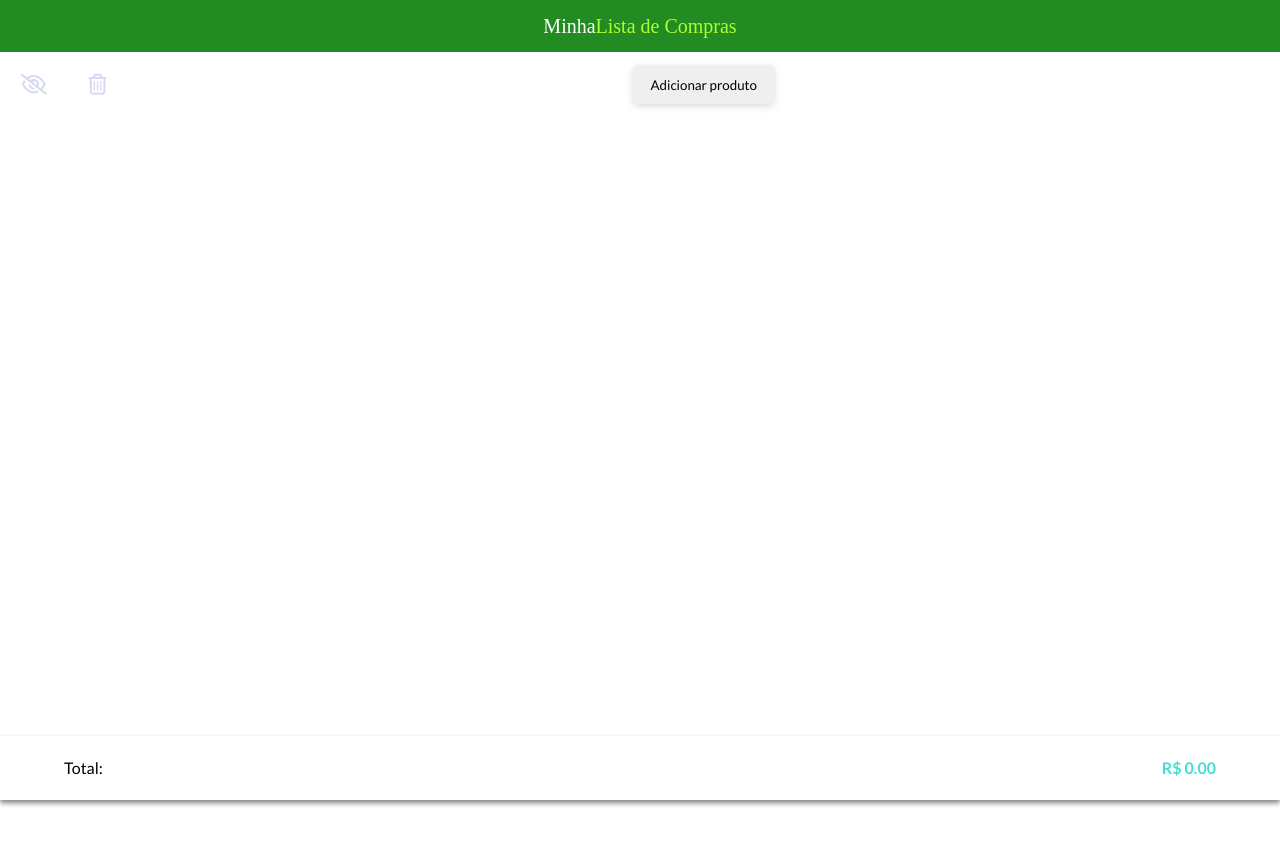
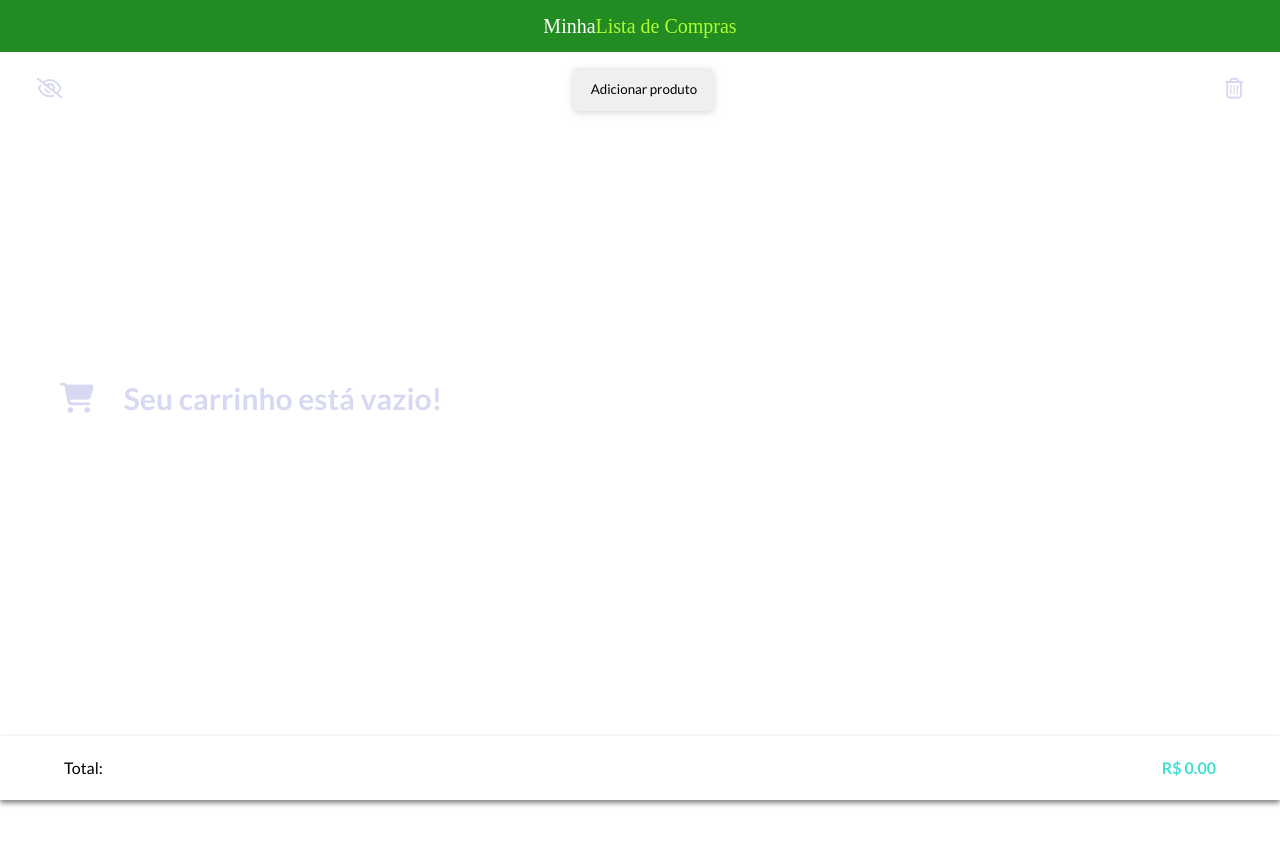
Before and after one commit to rayanermt/lista-compras, a plain HTML site: page index.html in a window 1280 px wide. Before the commit the page ends 800 px from the top, so only its background shows below. Drawn offline with Linux system fonts and the light colour scheme; a web font is replaced by a local one.

Commit message:
Add custom message display when the list is empty

```diff
--- a/index.html
+++ b/index.html
@@ -17,8 +17,8 @@
     <section class="app-body">
         <div class="ribbon">
             <button type="button" class="ribbon-btn btn-show-details"><i class="fa-regular fa-eye-slash"></i></button>
+            <button type="button" class=" home__add-product-btn">Adicionar produto</button>
             <button type="button" class="ribbon-btn btn-remove-all"><i class="fa-regular fa-trash-can"></i></button>
-            <button type="button" class=" home__add-product-btn">Adicionar produto</button>
         </div>
 
         <!-- Formulário escondido para inserir novo produto -->
@@ -45,7 +45,12 @@
                 <button type="reset" id="btn-cancel">Cancelar</button>
             </div>
         </form>
-        <ul class="product-list"></ul>
+        <ul class="product-list">
+            <li class="empty-list-message">
+                <i class="fa-solid fa-cart-shopping"></i>
+                <h3>Seu carrinho está vazio!</h3>
+            </li>
+        </ul>
 
 
     </section>
@@ -53,7 +58,7 @@
     <!-- Mostra os valores totais -->
     <template id="li-card-template">
         <li class="product-card">
-            <input type="radio">
+            <input type="checkbox">
             <div class="product-info-container">
                 <h3 class="product-name"></h3>
                 <span class="product-un-price price hidden detail"></span>
--- a/script.js
+++ b/script.js
@@ -4,6 +4,7 @@ const ulProductsList = document.querySelector(".product-list");
 const btnAddProduct = document.querySelector(".home__add-product-btn");
 const formNewProduct = document.querySelector(".product-form");
 const productTemplate = document.querySelector("#li-card-template");
+const emptyListMessage = document.querySelector(".empty-list-message");
 
 const btnIncrement = document.querySelectorAll(".btn-quantity");
 const btnShowDetails = document.querySelector(".btn-show-details");
@@ -11,6 +12,7 @@ const btnRemoveAll = document.querySelector(".btn-remove-all");
 
 const spnTotalValue = document.querySelector(".total-value");
 let totalValue;
+
 
 calculateTotal();
 
@@ -113,7 +115,7 @@ function changeQuantity(listItem) {
 
     listItem.btnsQuantity.forEach((btn) => {
         btn.addEventListener('click', () => {
-            debugger
+
             if(btn.name == "-"  && listItem.product.quantity > 1) {
                 newQuantity--;
                 listItem.product.quantity--;
@@ -140,6 +142,9 @@ function updateLocalStorage() {
     localStorage.setItem("products", JSON.stringify(arrProducts));
     localStorage.setItem("totalValue", totalValue)
 
+    if (arrProducts.length > 0) {
+        emptyListMessage.classList.add("hidden");
+    }
 };
 
 // Alternar visibilidade do formulário
--- a/styles/style.css
+++ b/styles/style.css
@@ -50,6 +50,20 @@
 }
 
 /* Products list */
+.empty-list-message {
+    margin: 20% 0;
+    display: flex;
+    gap: 1em;
+    text-align: left;
+    align-items: center;
+    color: var(--color-main-medium);
+    font-size: 30px;
+    padding: 0 2em;
+
+    h3 {
+        font-weight: 700;
+    }
+}
 .price::before {
     content: "R$ ";
 }
@@ -92,11 +106,12 @@
 .ribbon {
     display: flex;
     justify-content: space-between;
+    padding: 1em;
 }
 
 .ribbon-btn {
     font-size: 1.3em;
-    padding: 1em;
+    padding: 0 1em;
     border: none;
     background: none;
     color: var(--color-main-medium);
@@ -107,15 +122,13 @@
     color: var(--color-emphasis);
 }
 
-
 .home__add-product-btn {
     display: block;
     background-color: none;
     border: none;
     border-radius: 6px;
     font-family: var(--font-main), sans-serif;
-    padding: 0.7em 1.3em;
-    margin: 1em auto;
+    padding: 1em 1.3em;
     box-shadow: var(--soft-shadow);
 }
 
@@ -221,9 +234,9 @@
     position: relative;
     border: 1px solid var(--color-main-light);
 
-    input[type="radio"] {
-        height: 1.8em;
-        width: 1.8em;
+    input[type="checkbox"] {
+        height: 1.5em;
+        width: 1.5em;
         margin: auto 1.3em;
         border: 0;
         min-width: 24px;
```
